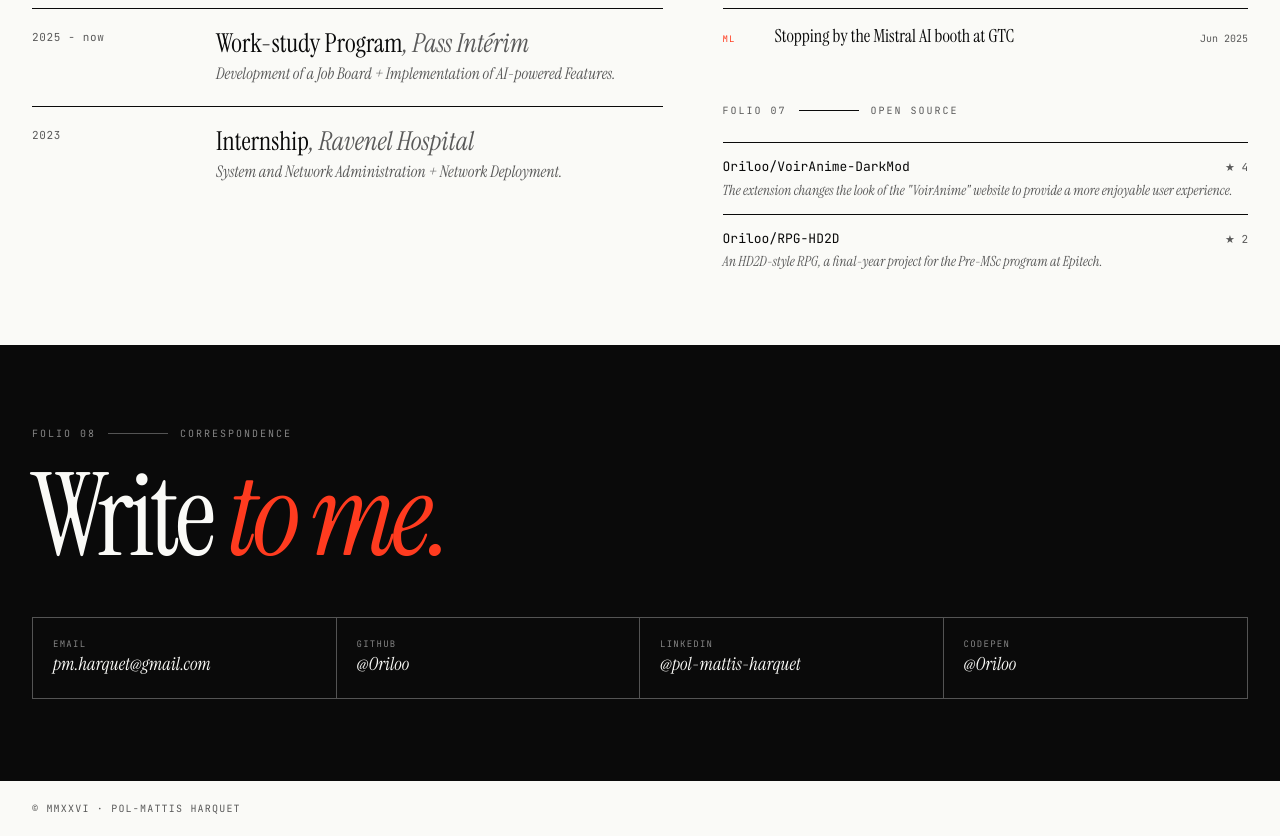
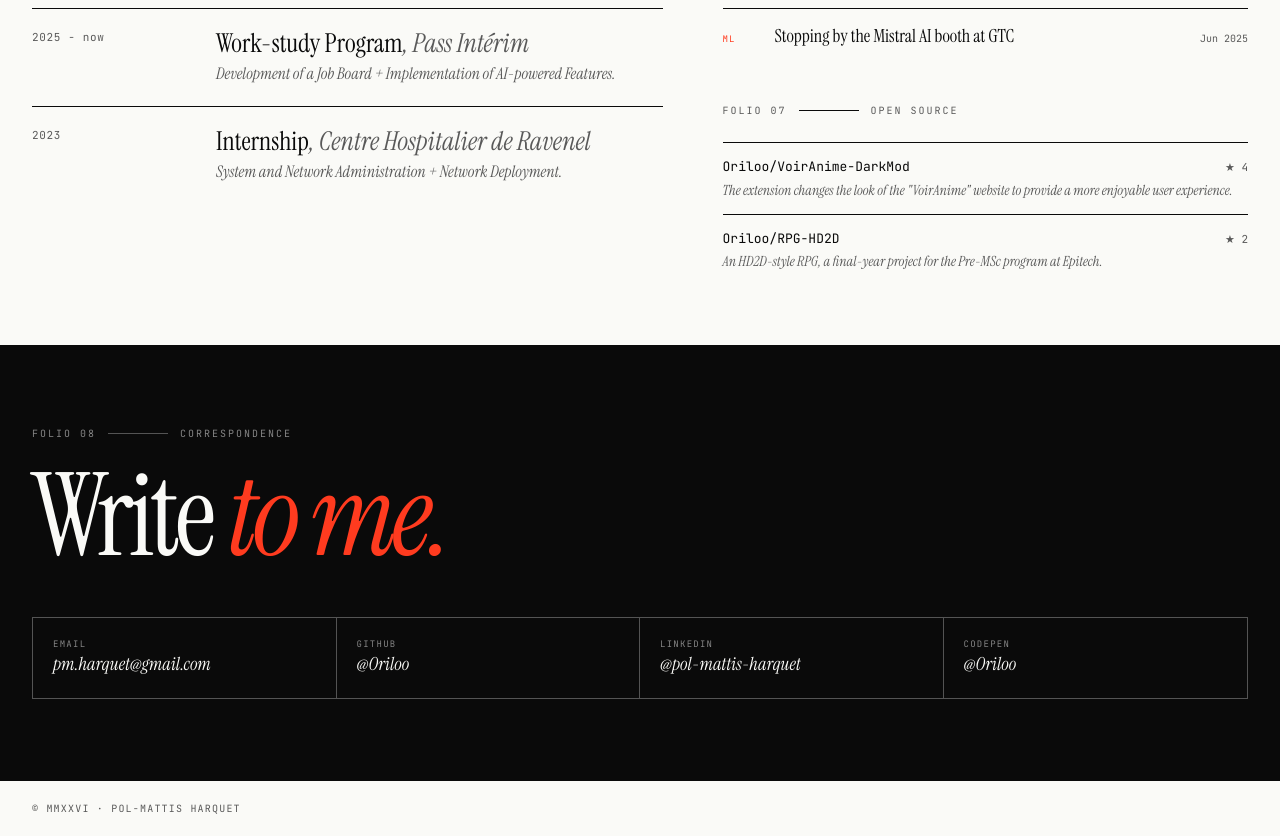
Before and after one commit to Oriloo/portfolio-2026-04, a React (Vite) app: page / in a window 1280 px wide. Shown: the part 3220-4056 px from the top of the page. Built offline with nearby package versions, Linux system fonts and the light colour scheme.

Commit message:
feat: update organization name for Ravenel Hospital in experience section

```diff
--- a/src/data/experience.ts
+++ b/src/data/experience.ts
@@ -10,7 +10,7 @@ export const experience: ExperienceEntry[] = [
     {
         y:    '2023',
         role: 'experience:raveneHospital.role',
-        org:  'Ravenel Hospital',
+        org:  'Centre Hospitalier de Ravenel',
         note: 'experience:raveneHospital.note',
     },
 ]
```
